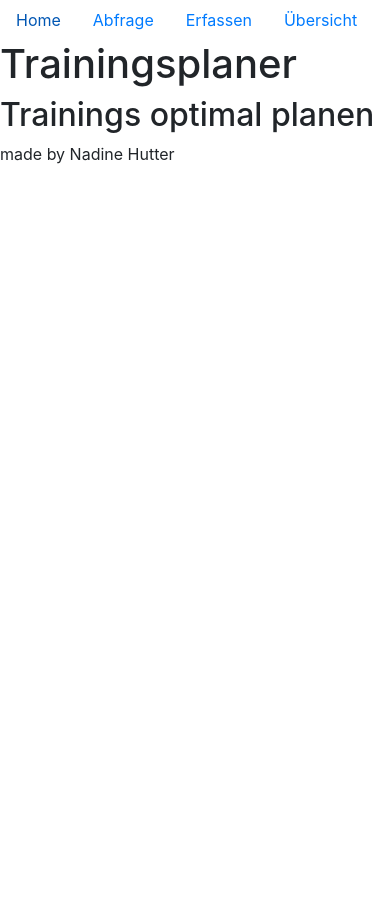
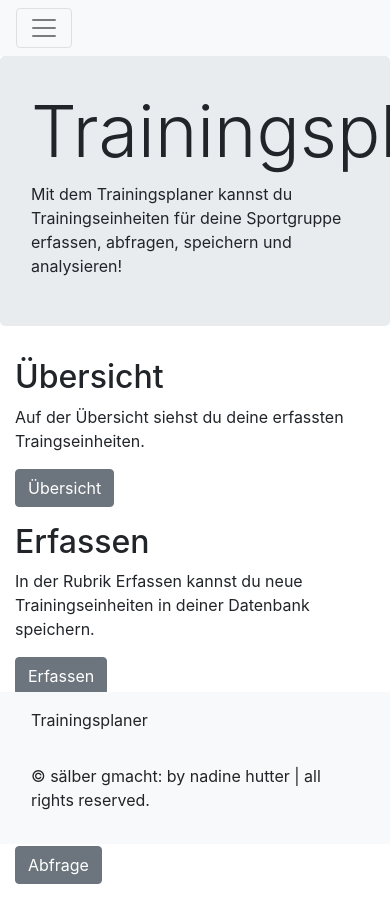
Before and after one commit to sibasiach77/PROG2, a Flask app: page / in a window 390 px wide; the page is wider, and only the part inside the window is pictured. Before the commit the page ends 164 px from the top of that part, so only its background shows below. Run offline with Flask 2, Linux system fonts and the light colour scheme.

Commit message:
01.12.2020_20:16

```diff
--- a/main.py
+++ b/main.py
@@ -24,8 +24,7 @@ def abfrage():
         dauer_abfrage_antwort = request.form['dauer_abfrage']
         dauer_abfrage_antwort = float(dauer_abfrage_antwort)
 
-        liste_vorschlaege = filter(datum_abfrage_antwort,
-                                   typ_abfrage_antwort,
+        liste_vorschlaege = filter(typ_abfrage_antwort,
                                    ort_abfrage_antwort,
                                    gruppengroesse_abfrage_antwort,
                                    dauer_abfrage_antwort)
@@ -65,23 +64,17 @@ def erfassen():
 Hier ist noch eine Baustelle.
 Auf Übersicht sollen die angenommenen Trainingsvorschläge gespeichert werden.
 """
-
 @app.route("/uebersicht")
 def uebersicht():
+    return render_template('uebersicht.html')
+
+@app.route("/vorschlag_speichern")
+def vorschlag_speichern():
     try:
-        with open("datenbank_trainingseinheiten.json", "r", encoding="utf-8") as datenbank_trainingseinheiten:
-            trainingseinheiten = json.load(datenbank_trainingseinheiten)
+        with open("datenbank_vorschlaege_gespeichert.json", "r", encoding="utf-8") as datenbank_vorschlaeg_gespeichert:
+            vorschlaege_gespeichert = json.load(datenbank_vorschlaege_gespeichert)
     except:
-        print("Es wurden noch keine Trainings erfasst.")
-        trainingseinheiten = {}
-
-    for schluessel, werte in trainingseinheiten.items():
-        print(werte)
-
-    return render_template(
-        "uebersicht.html",
-        daten_uebersicht=werte
-    )
+        vorschlaege_gespeichert = {}
 
 if __name__ == "__main__":
     app.run(debug=True, port=5000)
--- a/templates/footer.html
+++ b/templates/footer.html
@@ -1,3 +1,10 @@
-<p>made by Nadine Hutter</p>
+<footer class="page-footer font-small teal pt-4 fixed-bottom" style="position: relative;">
+    <div class="navbar navbar-default fixed-bottom bg-light">
+        <div class="container">
+            <p class="navbar-text pull-left">Trainingsplaner</p>
+            <p class="navbar-text pull-right">© sälber gmacht: by nadine hutter | all rights reserved.</p>
+        </div>
+    </div>
+</footer>
 </body>
 </html>
--- a/templates/index.html
+++ b/templates/index.html
@@ -1,5 +1,32 @@
 {% include "navigation.html" %}
-    <body>
-        <h1>Trainingsplaner</h1>
-        <h2>Trainings optimal planen</h2>
-        {% include "footer.html" %}
+<body>
+
+<div class="jumbotron">
+    <div class="container">
+        <h1 class="display-3">Trainingsplaner</h1>
+        <p>Mit dem Trainingsplaner kannst du Trainingseinheiten für deine Sportgruppe erfassen, abfragen, speichern und
+            analysieren!</p>
+    </div>
+</div>
+
+<div class="container">
+    <div class="row">
+        <div class="col-md-4">
+            <h2>Übersicht</h2>
+            <p>Auf der Übersicht siehst du deine erfassten Traingseinheiten.</p>
+            <p><a class="btn btn-secondary" href="{{ url_for('uebersicht') }}" role="button">Übersicht</a></p>
+        </div>
+        <div class="col-md-4">
+            <h2>Erfassen</h2>
+            <p>In der Rubrik Erfassen kannst du neue Trainingseinheiten in deiner Datenbank speichern.</p>
+            <p><a class="btn btn-secondary" href="{{ url_for('erfassen') }}" role="button">Erfassen</a></p>
+        </div>
+        <div class="col-md-4">
+            <h2>Abfrage</h2>
+            <p>In der Rubrik Abfrage kannst du verschiedene Kriterien eingeben und erhältst einen Vorschlag für ein
+                Training.</p>
+            <p><a class="btn btn-secondary" href="{{ url_for('abfrage') }}" role="button">Abfrage</a></p>
+        </div>
+    </div>
+</div>
+{% include "footer.html" %}
--- a/templates/navigation.html
+++ b/templates/navigation.html
@@ -11,13 +11,20 @@
 </head>
 <body>
 <!-- Navigation -->
-<nav class="nav">
-    <ul class="nav">
-        <li class="nav-item"><a class="nav-link" href="{{ url_for('home') }}">Home</a></li>
-        <li class="nav-item"><a class="nav-link" href="{{ url_for('abfrage') }}">Abfrage</a></li>
-        <li class="nav-item"><a class="nav-link" href="{{ url_for('erfassen') }}">Erfassen</a></li>
-        <li class="nav-item"><a class="nav-link" href="{{ url_for('uebersicht') }}">Übersicht</a></li>
-    </ul>
+<nav class="navbar navbar-expand-md navbar-light bg-light">
+    <div class="container">
+        <button class="navbar-toggler" type="button" data-toggle="collapse" data-target="#navbarMenu">
+            <span class="navbar-toggler-icon"></span>
+        </button>
+        <div class="collapse navbar-collapse" id="navbarMenu">
+            <ul class="navbar-nav">
+                <li class="nav-item"><a class="nav-link" href="{{ url_for('home') }}">Home</a></li>
+                <li class="nav-item"><a class="nav-link" href="{{ url_for('abfrage') }}">Abfrage</a></li>
+                <li class="nav-item"><a class="nav-link" href="{{ url_for('erfassen') }}">Erfassen</a></li>
+                <li class="nav-item"><a class="nav-link" href="{{ url_for('uebersicht') }}">Übersicht</a></li>
+            </ul>
+        </div>
+    </div>
 </nav>
 
 <!-- jQuery, Popper.js, Bootstrap JS -->
```
Also changed, not shown: datenbank_trainingseinheiten.json (+1 -8 lines), funktionen.py (+7 -9 lines), templates/abfrage.html (+8 -4 lines), templates/erfassen.html (+10 -6 lines), templates/vorschlaege.html (+14 -8 lines).
